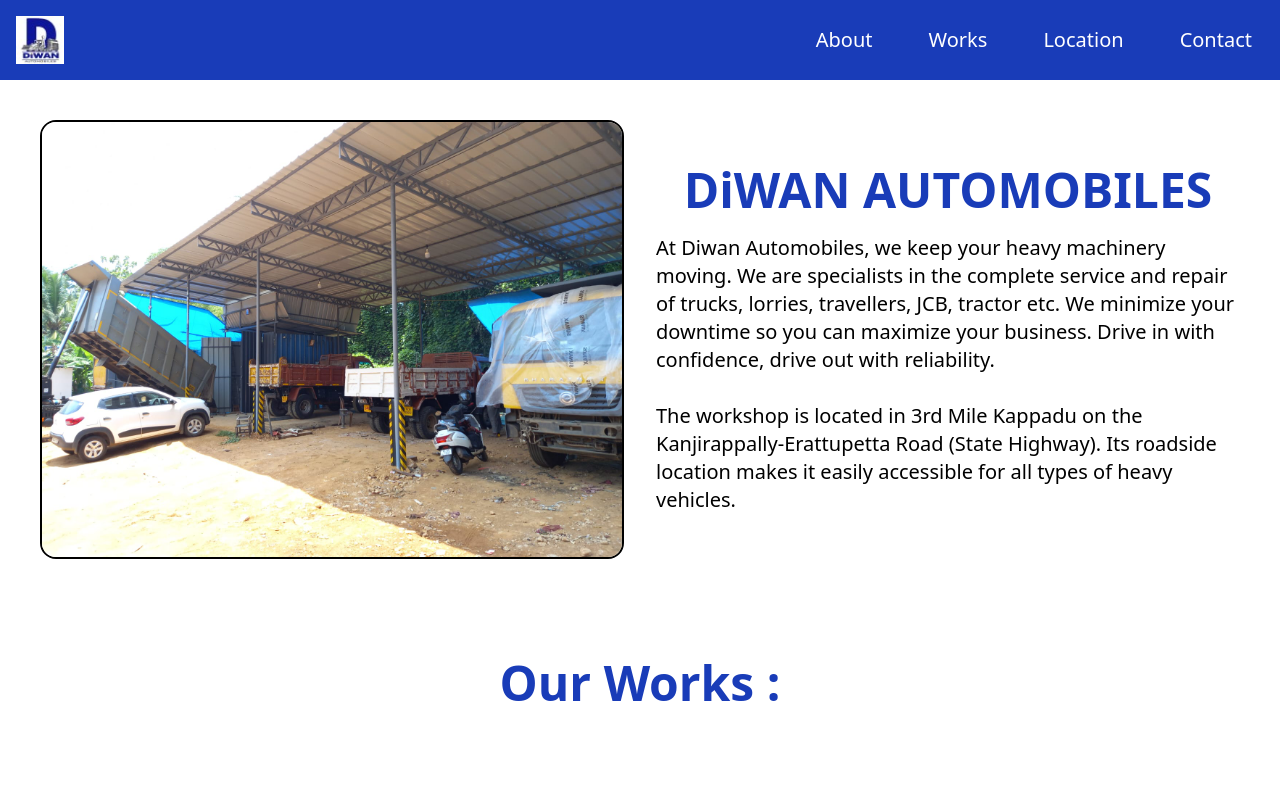
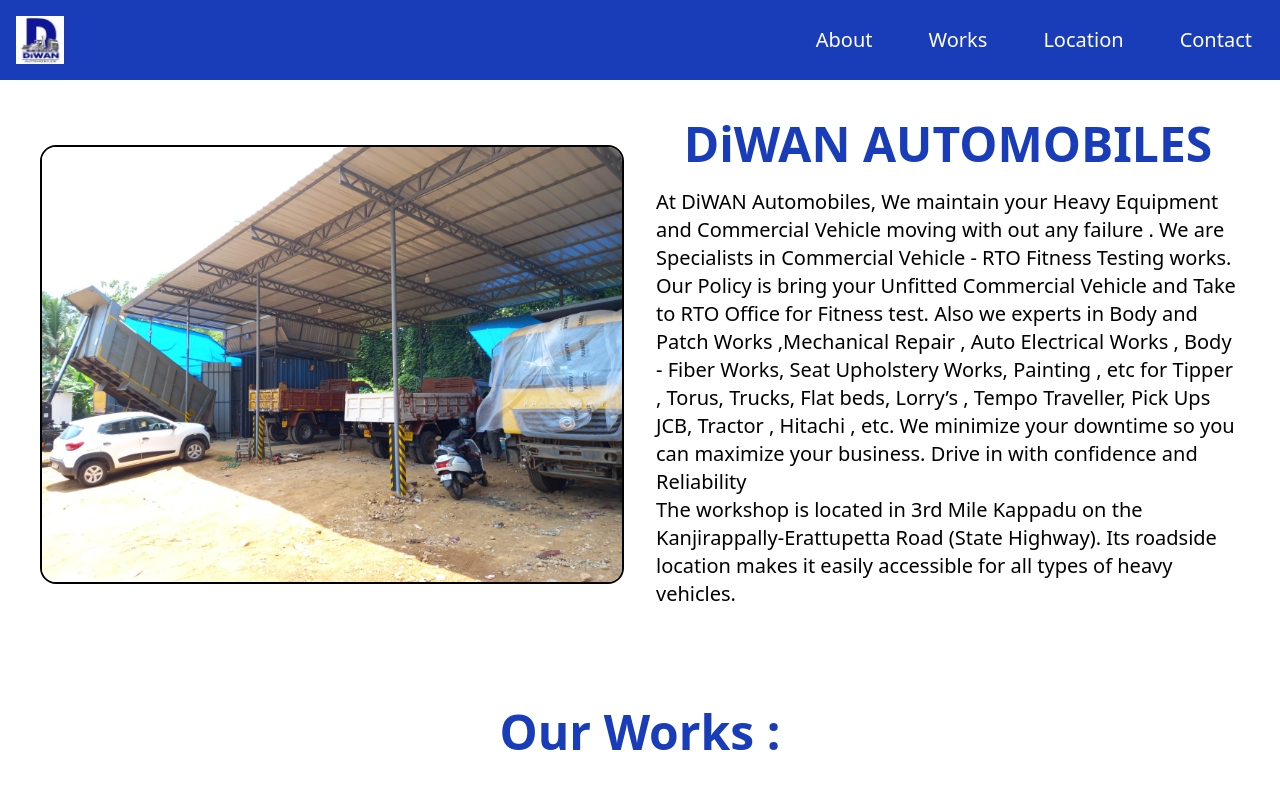
Before and after one commit to serval19/workshopwebsite, a React (Vite) app: page / in a window 1280 px wide. Shown: the top 785 px of the page. Built offline with nearby package versions, Linux system fonts and the light colour scheme.

Commit message:
about edit

```diff
--- a/src/App.jsx
+++ b/src/App.jsx
@@ -72,9 +72,9 @@
             animate={{ y: 0, opacity: 1 }}
             transition={{ duration: 2, ease: "easeInOut" }}
           >
-            At Diwan Automobiles, we keep your heavy machinery moving.
-            We are specialists in the complete service and repair of trucks, lorries, travellers, JCB, tractor etc. We minimize your downtime so you can maximize your business. Drive in with confidence, drive out with reliability.
-            <br/><br/>
+            At DiWAN Automobiles, We maintain  your Heavy  Equipment and Commercial Vehicle moving with out any failure .   We are Specialists in Commercial Vehicle - RTO Fitness Testing works. Our Policy is bring your Unfitted Commercial Vehicle and Take to RTO Office for Fitness test.
+ Also we experts in   Body and Patch Works ,Mechanical Repair , Auto Electrical Works , Body - Fiber Works, Seat Upholstery Works, Painting , etc  for  Tipper , Torus, Trucks, Flat beds, Lorry’s , Tempo Traveller, Pick Ups  JCB, Tractor , Hitachi , etc. We minimize your downtime so you can maximize your business. Drive in with confidence and  Reliability
+            <br/>
             The workshop is located in 3rd Mile Kappadu on the Kanjirappally-Erattupetta Road (State Highway). Its roadside location makes it easily accessible for all types of heavy vehicles.
           </motion.p>
         </div>
```
